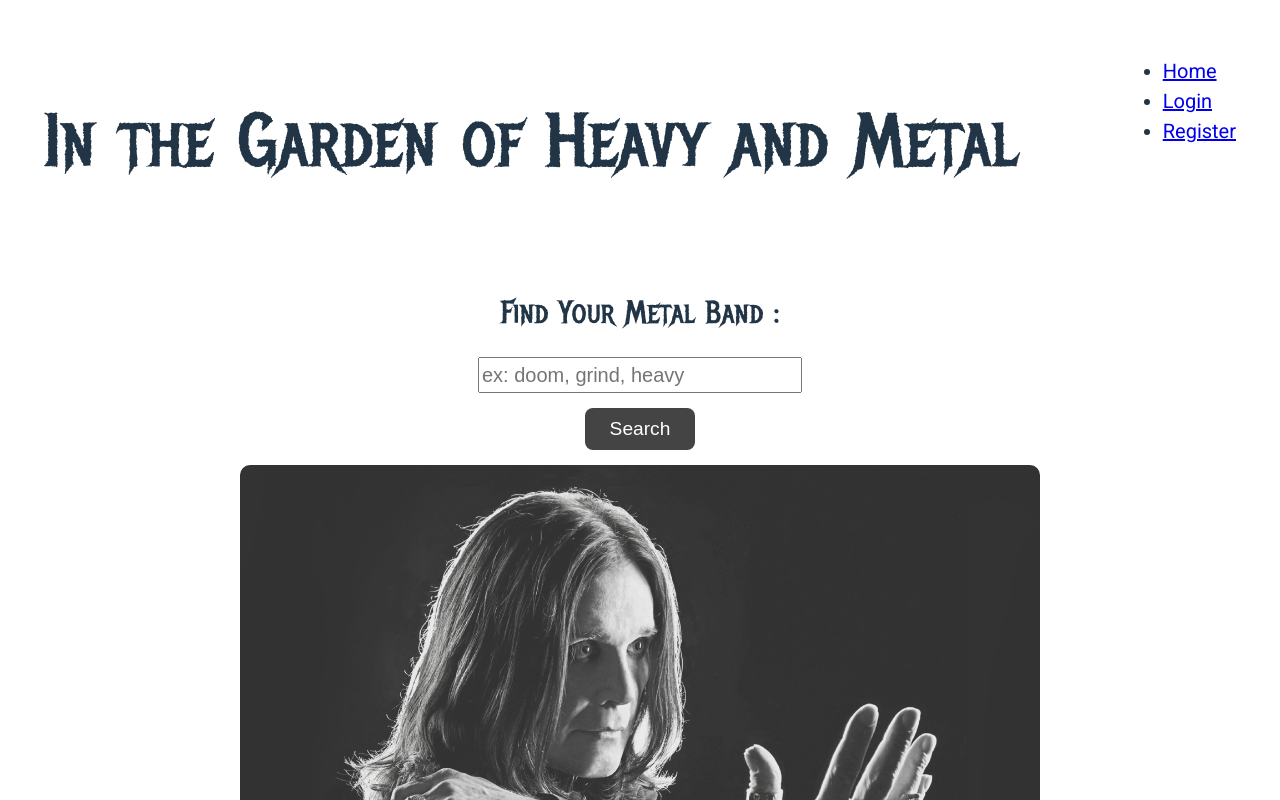
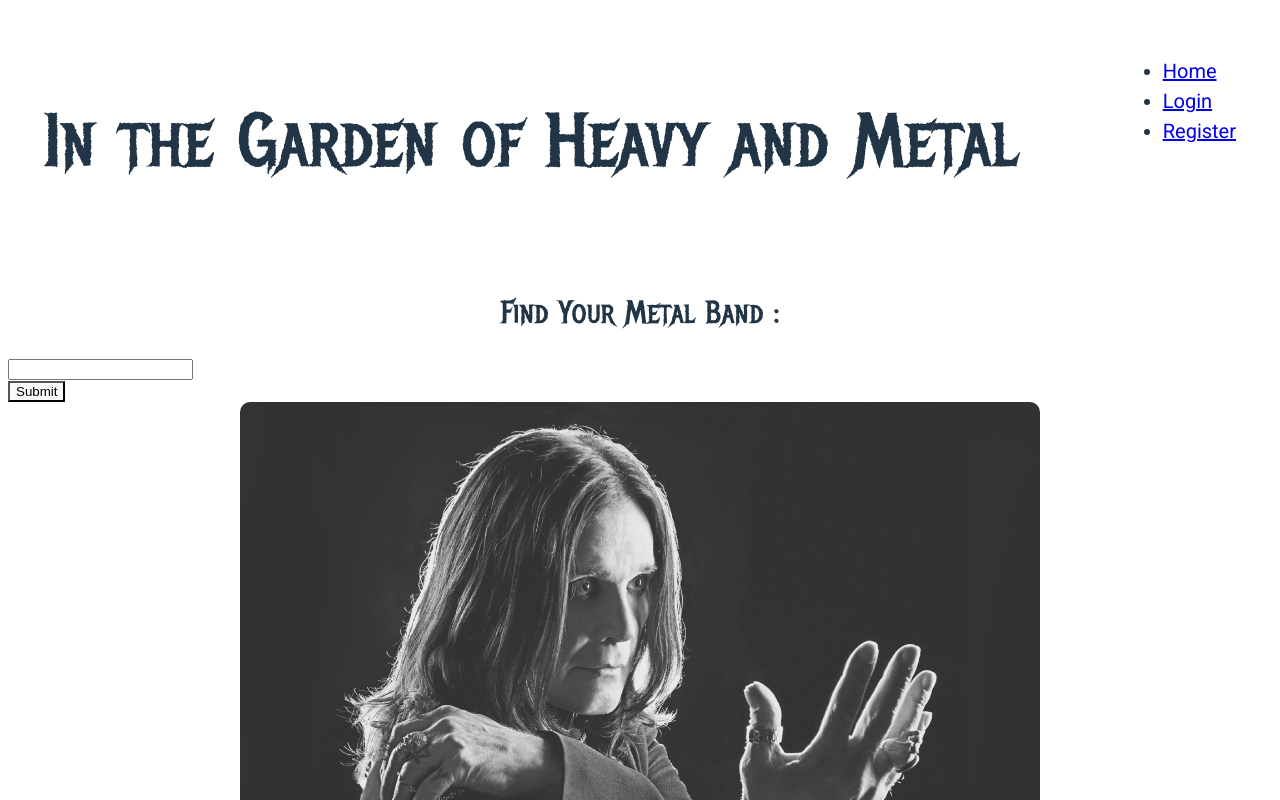
Before and after one commit to danielstevenson70/In-the-Garden-of-Heavy-and-Metal, a React (Vite) app: page / in a window 1280 px wide. Shown: the top 800 px of the page. Built offline with nearby package versions, Linux system fonts and the light colour scheme.

Commit message:
update-ish

```diff
--- a/package.json
+++ b/package.json
@@ -13,7 +13,8 @@
     "@clerk/clerk-react": "^5.41.0",
     "react": "^19.1.0",
     "react-dom": "^19.1.0",
-    "react-router": "^7.7.1"
+    "react-router": "^7.7.1",
+    "react-router-dom": "^7.8.1"
   },
   "devDependencies": {
     "@eslint/js": "^9.30.1",
--- a/src/App.jsx
+++ b/src/App.jsx
@@ -37,7 +37,7 @@ export default function App() {
             <Route path="/" element={<Home />} />
             <Route path="/login" element={<Login />} />
             <Route path="/register" element={<Register />} />
-            <Route path="/searchBand" element={<SearchBands />} />
+            <Route path="/searchBands" element={<SearchBands />} />
           </Route>
           <Route element={<ProtectedLayout />}>
             <Route path="/logout" element={<Logout />} />
--- a/src/pages/Home.jsx
+++ b/src/pages/Home.jsx
@@ -1,11 +1,36 @@
+import { useState } from "react";
+import { useNavigate } from "react-router-dom";
+
 const Home = () => {
+  const [linkName, setLinkName] = useState("");
+  const [linkUrl, setLinkUrl] = useState("");
+  const navigate = useNavigate();
+
+  const handleSubmit = (e) => {
+    e.preventDefault();
+    console.log("test submit"); // ✅ will show now
+    // You can pass state to the next route
+    navigate("/searchBands", { state: { linkName, linkUrl } });
+  };
+
   return (
     <>
       <p>Find Your Metal Band :</p>
-            <input type="text" className="question" placeholder="ex: doom, grind, heavy" />
-            <button type="button" style={{ display: "flex", margin: "15px auto", padding: "10px 25px", fontSize: "1.2rem", borderRadius: "8px", background: "#444", color: "#fff", border: "none", cursor: "pointer" }}>
-                Search
-            </button>
+      <form onSubmit={handleSubmit}>
+        <input
+          type="text"
+          name="linkName"
+          value={linkName}
+          onChange={(e) => setLinkName(e.target.value)}
+        />
+        {/* <input
+          type="text"
+          name="linkUrl"
+          value={linkUrl}
+          onChange={(e) => setLinkUrl(e.target.value)}
+        /> */}
+        <button type="submit">Submit</button>
+      </form>
       <img src="/ozzman.jpg" alt="Ozzy Fucking Osbourne" className="Ozzy"></img>
       <h2>R.I.P to the Godfather of all that is Metal</h2>
     </>
--- a/src/pages/SearchBands.jsx
+++ b/src/pages/SearchBands.jsx
@@ -3,6 +3,7 @@ import { generatePath, useNavigate } from "react-router";
 
 
 const SearchBands = () => {
+    console.log("SearchBands mounted");
     const [bandItems, setBandItems] = useState([]);
     const [linkName, setLinkName] = useState("");
     const [linkUrl, setLinkUrl] = useState("");
@@ -13,20 +14,28 @@ const SearchBands = () => {
         navigate(`/band${bandId}`);
     };
 
+    const getBands = async () => {
+        const url = `${import.meta.env.VITE_API_URL}/genre?searched_genre=deathcore`;
+        console.log('before request ')
+        console.log(linkName)
+        const data = await fetch(url).then(response => response.json());
+        console.log('data: ', data)
+
+        setBandItems(data);
+    };
+
+
     useEffect(() => {
-        const getBands = async () => {
-            const url = `${import.meta.env.VITE_API_URL}/urls`;
-            const data = await fetch(url).then(response => response.json());
-
-            setBandItems(data);
-        };
         getBands();
     }, []);
 
-    const handleSubmit = (e) => {
-        e.preventDefault();
-        // handle form submission logic here
-    };
+    // const handleSubmit = (e) => {
+    //     alert('test here')
+    //     // e.preventDefault();
+    //     // console.log('test submit');
+    //     // // handle form submission logic here
+    //     // getBands();
+    // };
 
     return (
         <>
@@ -40,27 +49,6 @@ const SearchBands = () => {
                 ))}
             </div>
 
-            <form method="POST" onSubmit={handleSubmit}>
-                <label>
-                    <input
-                        type="text"
-                        name="linkName"
-                        value={linkName}
-                        onChange={(e) => setLinkName(e.target.value)}
-                        style={{ padding: "8px", borderRadius: "4px", border: "1px solid #ccc" }}
-                    />
-                </label>
-                <label>
-                    <input
-                        type="text"
-                        name="linkUrl"
-                        value={linkUrl}
-                        onChange={(e) => setLinkUrl(e.target.value)}
-                    />
-                </label>
-                <button type="submit">Submit</button>
-            </form>
-            <img src="https://lh3.googleusercontent.com/KLV584-o8VQTJBfFs8tOzzL3fK691B7BYaykD8_7poaC_kfvuXQQsGiuey_Iel0T60PEh09axdMPtByr=w120-h120-l90-rj" alt="thousand below" />
             {bandItems && bandItems.length > 0 ? (
                 <ul className={styles?.bandList}>
                     {bandItems.map(band => (
```
Also changed, not shown: 1 other file (tests, documents, lock files or other folders). Lines whose indentation alone changed are shown as unchanged.
